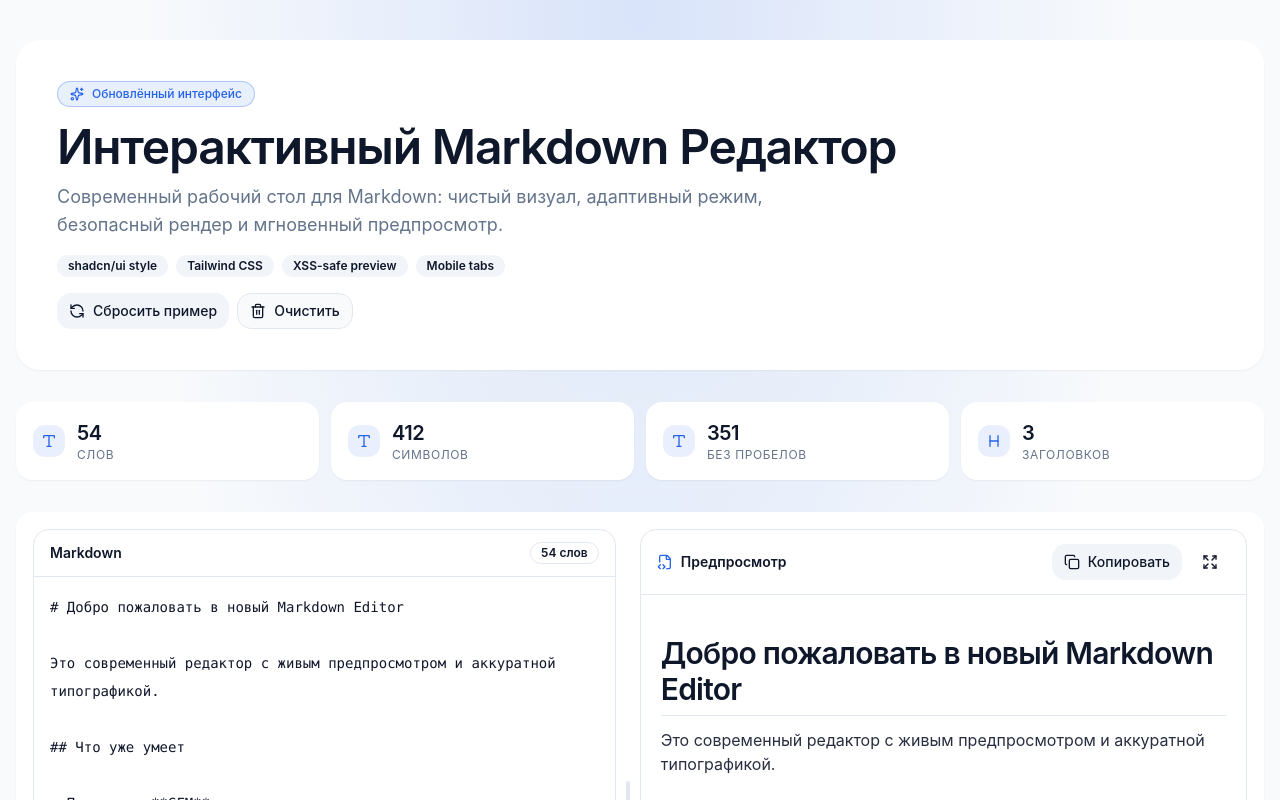
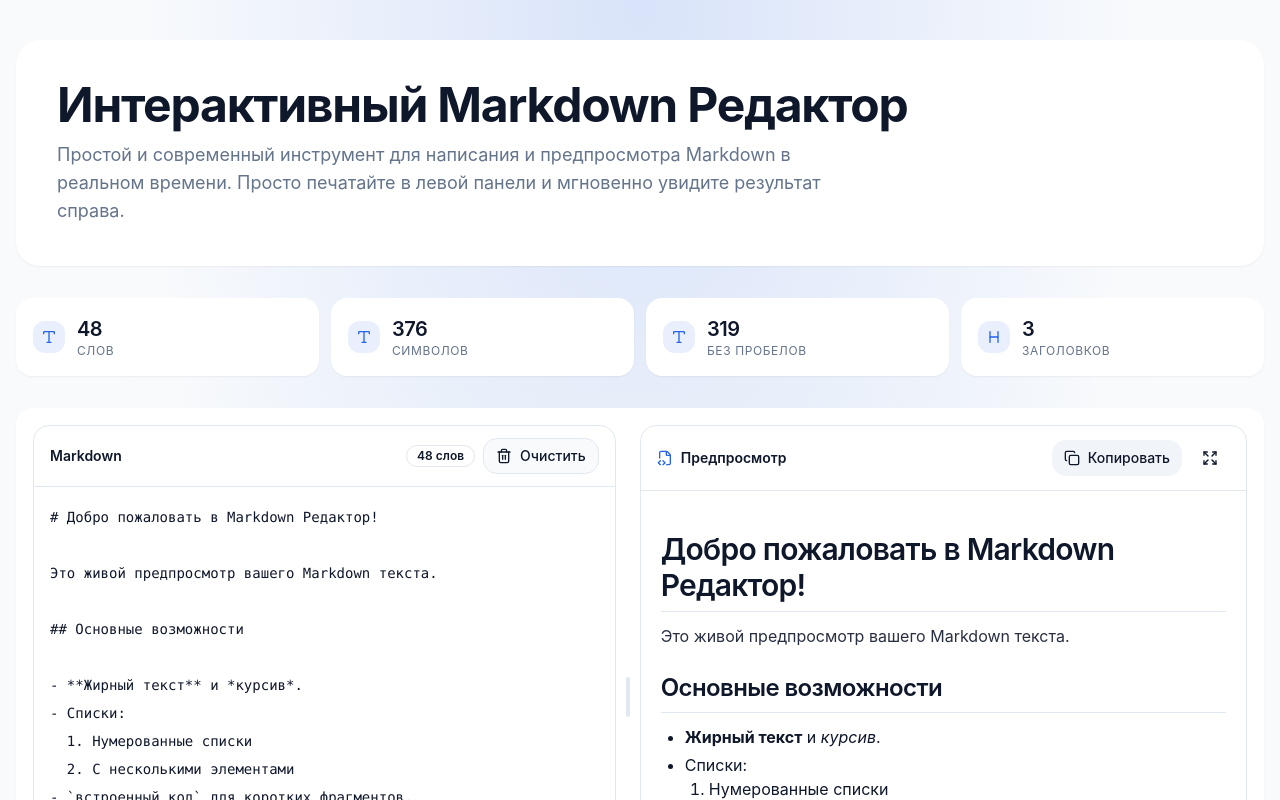
Before and after one commit to Celtoman/markdown-editor, a React (Vite) app: page / in a window 1280 px wide. Shown: the top 800 px of the page. Built offline with nearby package versions, Linux system fonts and the light colour scheme.

Commit message:
refactor: simplify hero and move clear action to editor header

```diff
--- a/App.tsx
+++ b/App.tsx
@@ -8,8 +8,6 @@ import {
   FileCode2,
   Heading,
   Minimize,
-  RefreshCcw,
-  Sparkles,
   Trash2,
   Type,
 } from "lucide-react";
@@ -22,26 +20,28 @@ import { Tabs, TabsContent, TabsList, TabsTrigger } from "@/components/ui/tabs";
 
 const STORAGE_KEY = "interactive-markdown-editor-content-v2";
 
-const initialMarkdown = `# Добро пожаловать в новый Markdown Editor
+const initialMarkdown = `# Добро пожаловать в Markdown Редактор!
 
-Это современный редактор с живым предпросмотром и аккуратной типографикой.
+Это живой предпросмотр вашего Markdown текста.
 
-## Что уже умеет
+## Основные возможности
 
-- Поддержка **GFM**
-- Безопасный рендер HTML (sanitized)
-- Мобильный режим с переключением *Редактор / Превью*
-- Статистика текста и структура документа
+- **Жирный текст** и *курсив*.
+- Списки:
+  1. Нумерованные списки
+  2. С несколькими элементами
+- \`встроенный код\` для коротких фрагментов.
 
-### Код-блоки
+### Блоки кода
 
-\`\`\`ts
-function greet(name: string) {
-  return \`Привет, \${name}!\`;
+\`\`\`javascript
+function greet(name) {
+  console.log("Привет, " + name + "!");
 }
+greet("Мир");
 \`\`\`
 
-> Пиши Markdown слева и сразу проверяй визуальный результат справа.
+> Цитаты отлично подходят для выделения важной информации.
 `;
 
 type MobileTab = "editor" | "preview";
@@ -264,33 +264,11 @@ function App() {
 
       <div className="container relative space-y-6 py-6 md:space-y-8 md:py-10">
         <Card className="glass-surface overflow-hidden rounded-3xl border-white/20">
-          <CardHeader className="space-y-4 p-6 md:p-10">
-            <div className="inline-flex w-fit items-center gap-2 rounded-full border border-primary/30 bg-primary/10 px-3 py-1 text-xs font-medium text-primary">
-              <Sparkles className="h-3.5 w-3.5" />
-              Обновлённый интерфейс
-            </div>
-            <div>
-              <CardTitle className="text-3xl md:text-5xl">Интерактивный Markdown Редактор</CardTitle>
-              <CardDescription className="mt-3 max-w-3xl text-base leading-relaxed md:text-lg">
-                Современный рабочий стол для Markdown: чистый визуал, адаптивный режим, безопасный рендер и мгновенный предпросмотр.
-              </CardDescription>
-            </div>
-            <div className="flex flex-wrap items-center gap-2">
-              <Badge variant="secondary">shadcn/ui style</Badge>
-              <Badge variant="secondary">Tailwind CSS</Badge>
-              <Badge variant="secondary">XSS-safe preview</Badge>
-              <Badge variant="secondary">Mobile tabs</Badge>
-            </div>
-            <div className="flex flex-wrap items-center gap-2">
-              <Button variant="secondary" size="sm" onClick={() => setMarkdown(initialMarkdown)}>
-                <RefreshCcw className="h-4 w-4" />
-                Сбросить пример
-              </Button>
-              <Button variant="outline" size="sm" onClick={() => setMarkdown("")}>
-                <Trash2 className="h-4 w-4" />
-                Очистить
-              </Button>
-            </div>
+          <CardHeader className="space-y-3 p-6 md:p-10">
+            <h1 className="text-4xl font-bold tracking-tight text-foreground md:text-5xl">Интерактивный Markdown Редактор</h1>
+            <CardDescription className="max-w-3xl text-base leading-relaxed md:text-lg">
+              Простой и современный инструмент для написания и предпросмотра Markdown в реальном времени. Просто печатайте в левой панели и мгновенно увидите результат справа.
+            </CardDescription>
           </CardHeader>
         </Card>
 
@@ -313,7 +291,13 @@ function App() {
                     >
                       <div className="flex items-center justify-between border-b px-4 py-3">
                         <h2 className="text-sm font-semibold">Markdown</h2>
-                        <Badge variant="outline">{stats.words} слов</Badge>
+                        <div className="flex items-center gap-2">
+                          <Badge variant="outline">{stats.words} слов</Badge>
+                          <Button variant="outline" size="sm" onClick={() => setMarkdown("")}>
+                            <Trash2 className="h-4 w-4" />
+                            Очистить
+                          </Button>
+                        </div>
                       </div>
                       <textarea
                         value={markdown}
@@ -351,7 +335,10 @@ function App() {
                   <div className="overflow-hidden rounded-2xl border bg-card">
                     <div className="flex items-center justify-between border-b px-4 py-3">
                       <h2 className="text-sm font-semibold">Markdown</h2>
-                      <Badge variant="outline">autosave</Badge>
+                      <Button variant="outline" size="sm" onClick={() => setMarkdown("")}>
+                        <Trash2 className="h-4 w-4" />
+                        Очистить
+                      </Button>
                     </div>
                     <textarea
                       value={markdown}
```
